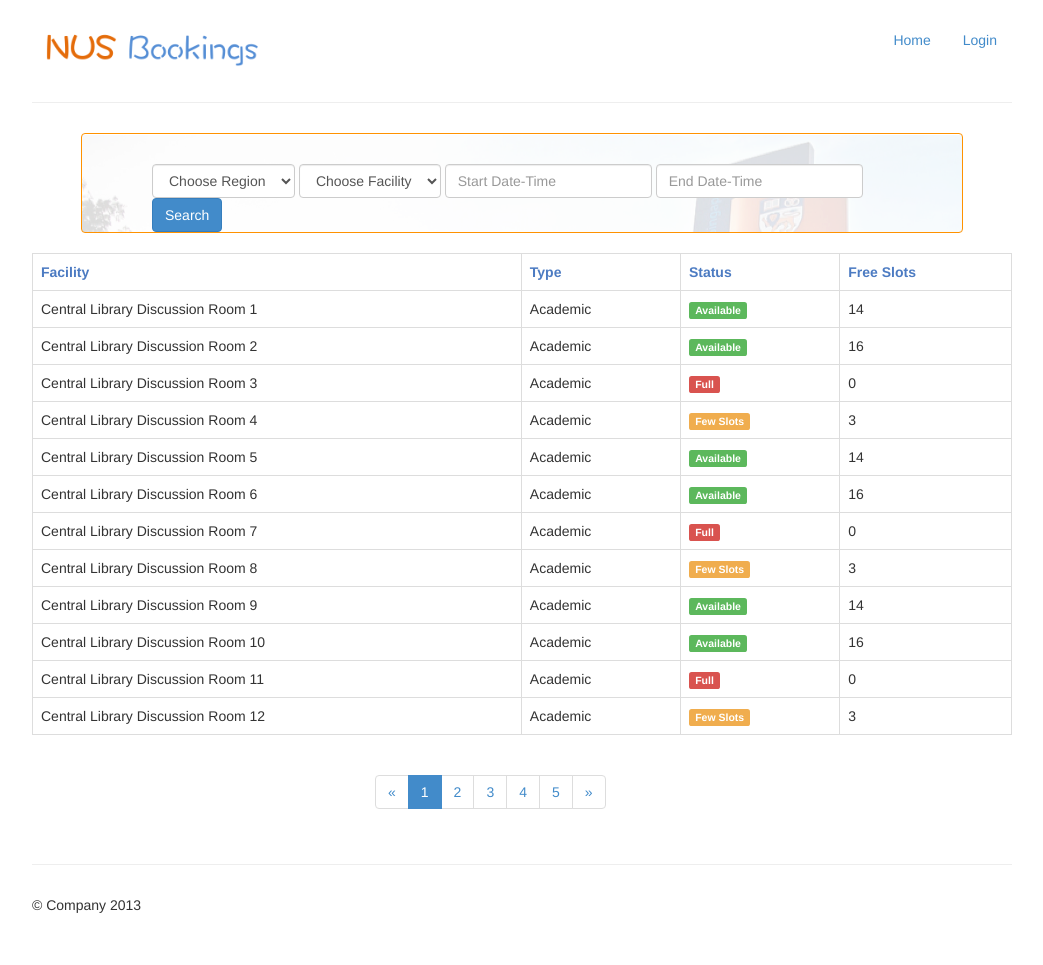
After one commit to yatishb/nus-facility-booking, a PHP site: page /inc/search.php in a window 1280 px wide. The commit adds this page. Shown: the whole page, without its empty margins (118-1161 px from the left). Run offline with PHP 8.4, Linux system fonts and the light colour scheme; some libraries are stand-ins or nearby versions.

Commit message:
Style changes

```diff
--- a/css/style.css
+++ b/css/style.css
@@ -47,6 +47,15 @@ padding: 14px 24px;
 	color: #4c7bc2;
 }
 
+.nusorange {
+	color: #e88809;
+}
+
+.heading-search {
+	font-size: 30px;
+	font-weight: bold;
+}
+
 .home-holder {
 	border: 1px solid #ff9200;
 	height: 300px;
@@ -54,6 +63,19 @@ padding: 14px 24px;
 	width: 90%;
 	margin: 0 auto;
 	background-image: url('/cs2102/img/feature.png');
+	padding: 30px;
+	padding-left: 140px;
+}
+
+.search-holder {
+	border: 1px solid #ff9200;
+	height: 100px;
+	border-radius: 4px;
+	width: 90%;
+	margin: 0 auto;
+	background-image: url('/cs2102/img/feature.png');
+	padding: 30px;
+	padding-left: 70px;
 }
 
 .map-holder {
@@ -107,3 +129,21 @@ padding: 14px 24px;
   border-bottom-left-radius: 0;
   border-bottom-right-radius: 0;
 }
+
+.dateform-left {
+  width:48%;
+  float: left;
+}
+
+.dateform-right {
+  width:48%;
+  float: right;
+}
+
+.table-heading {
+	font-weight: bold;
+}
+
+.middle {
+	margin-left:35%;
+}
--- a/inc/header.php
+++ b/inc/header.php
@@ -10,6 +10,7 @@
 
     <!--Style -->
     <link href="/cs2102/css/bootstrap.css" rel="stylesheet">
+    <link href="/cs2102/css/datepicker.min.css" rel="stylesheet">
     <link href="/cs2102/css/style.css" rel="stylesheet">
 
     <!--Favicon -->
@@ -19,6 +20,7 @@
   <body>
   	  <script src="https://code.jquery.com/jquery.js"></script>
 	  <script src="/cs2102/js/bootstrap.js"></script>
+	  <script src="/cs2102/js/datepicker.min.js"></script>
       <div class="container-narrow">
 
       <div class="masthead">
--- /dev/null
+++ b/inc/search.php
@@ -0,0 +1,59 @@
+<?php include("header.php"); ?>
+
+<div class="search-holder">
+<form class="form-inline" role="form">
+  <div class="form-group">
+    <select class="form-control">
+	  <option>Choose Region</option>
+	  <option>2</option>
+	  <option>3</option>
+	  <option>4</option>
+	  <option>5</option>
+	</select>
+  </div>
+  <div class="form-group">
+    <select class="form-control">
+	  <option>Choose Facility</option>
+	  <option>2</option>
+	  <option>3</option>
+	  <option>4</option>
+	  <option>5</option>
+	</select>
+  </div>
+  <div class="form-group">
+  <input type="text" class="form-control" placeholder="Start Date-Time"></input>
+  </div>
+  <div class="form-group">
+  <input type="text" class="form-control" placeholder="End Date-Time"></input>
+  </div>
+  <button type="submit" class="btn btn-primary">Search</button>
+</form>
+</div>
+<br>
+<table class="table table-bordered">
+  <tr class="table-heading nusblue"><td>Facility</td><td>Type</td><td>Status</td><td>Free Slots</td></tr>
+  <tr><td>Central Library Discussion Room 1</td><td>Academic</td><td><span class="label label-success">Available</span></td><td>14</td></tr>
+  <tr><td>Central Library Discussion Room 2</td><td>Academic</td><td><span class="label label-success">Available</span></td><td>16</td></tr>
+  <tr><td>Central Library Discussion Room 3</td><td>Academic</td><td><span class="label label-danger">Full</span></td><td>0</td></tr>
+  <tr><td>Central Library Discussion Room 4</td><td>Academic</td><td><span class="label label-warning">Few Slots</span></td><td>3</td></tr>
+    <tr><td>Central Library Discussion Room 5</td><td>Academic</td><td><span class="label label-success">Available</span></td><td>14</td></tr>
+  <tr><td>Central Library Discussion Room 6</td><td>Academic</td><td><span class="label label-success">Available</span></td><td>16</td></tr>
+  <tr><td>Central Library Discussion Room 7</td><td>Academic</td><td><span class="label label-danger">Full</span></td><td>0</td></tr>
+  <tr><td>Central Library Discussion Room 8</td><td>Academic</td><td><span class="label label-warning">Few Slots</span></td><td>3</td></tr>
+    <tr><td>Central Library Discussion Room 9</td><td>Academic</td><td><span class="label label-success">Available</span></td><td>14</td></tr>
+  <tr><td>Central Library Discussion Room 10</td><td>Academic</td><td><span class="label label-success">Available</span></td><td>16</td></tr>
+  <tr><td>Central Library Discussion Room 11</td><td>Academic</td><td><span class="label label-danger">Full</span></td><td>0</td></tr>
+  <tr><td>Central Library Discussion Room 12</td><td>Academic</td><td><span class="label label-warning">Few Slots</span></td><td>3</td></tr>
+</table>
+
+<ul class="pagination middle">
+  <li><a href="#">&laquo;</a></li>
+  <li class="active"><a href="#">1</a></li>
+  <li><a href="#">2</a></li>
+  <li><a href="#">3</a></li>
+  <li><a href="#">4</a></li>
+  <li><a href="#">5</a></li>
+  <li><a href="#">&raquo;</a></li>
+</ul>
+
+<?php include("footer.php"); ?>
```
Also changed, not shown: inc/facility.php (added, +30 -0 lines), index.php (+50 -1 lines).
